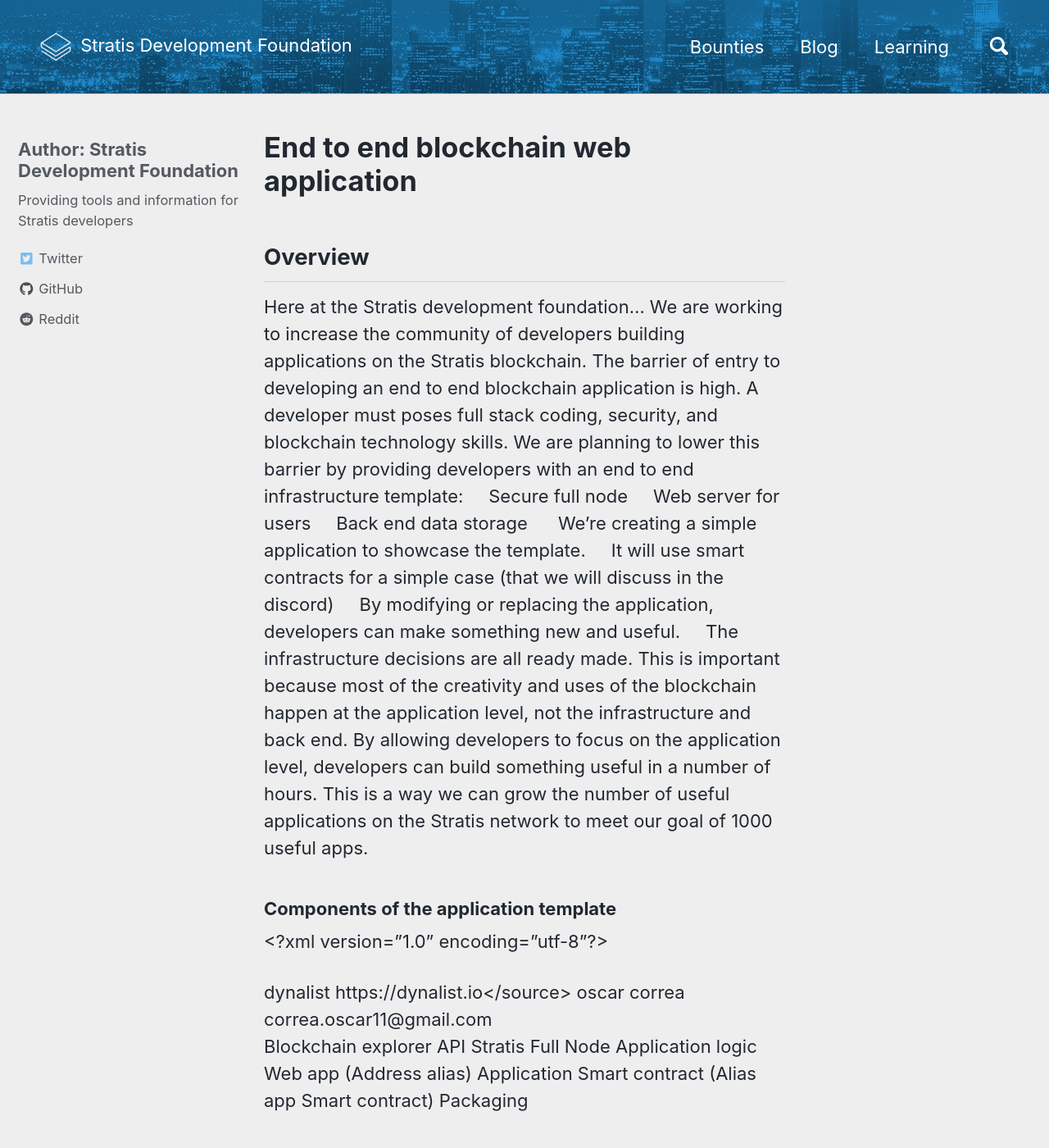
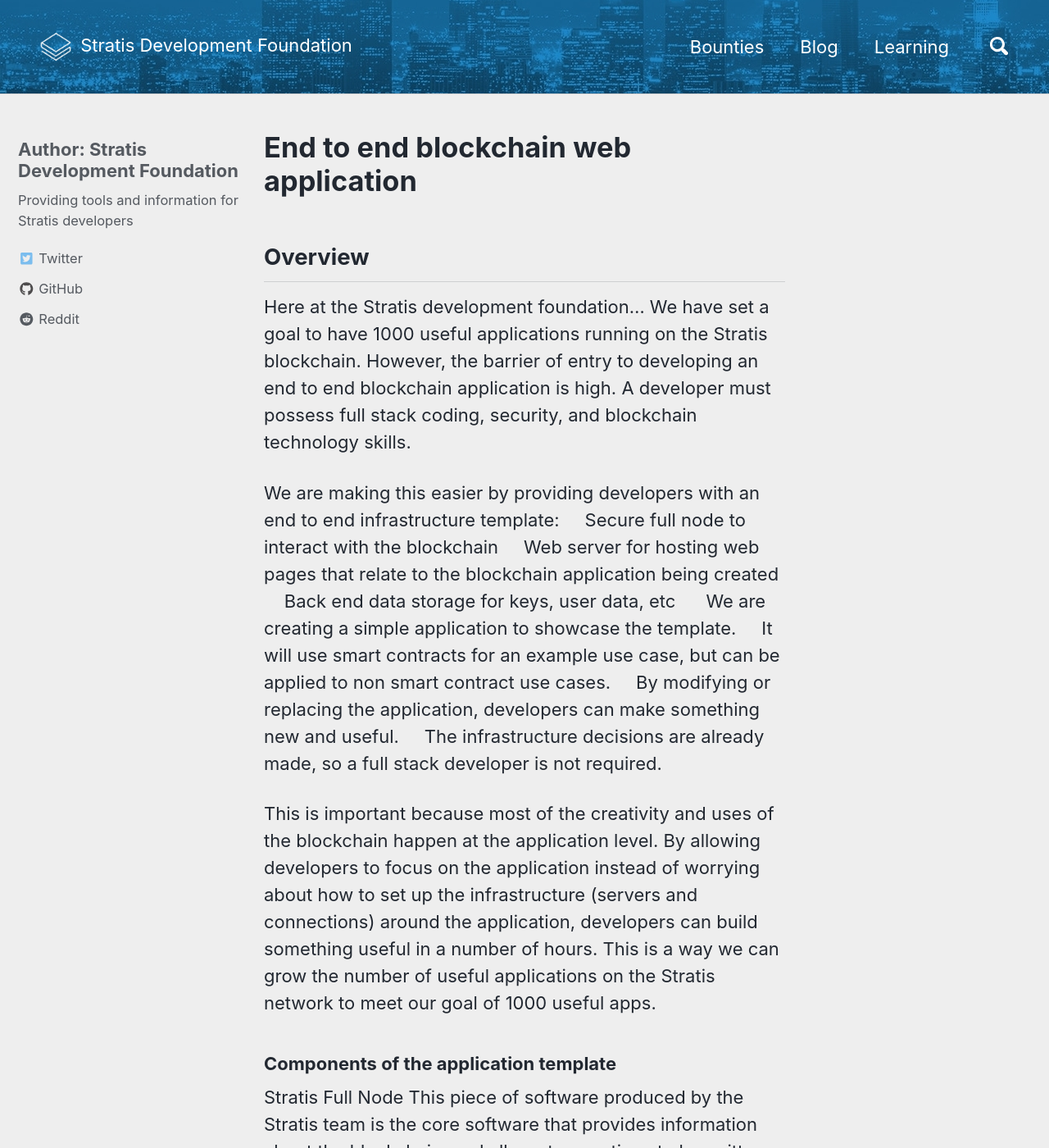
Before and after one commit to StratisDevelopmentFoundation/StratisDevelopmentFoundation.github.io, a Jekyll site: the page built from _pages/projects/End2EndBCappTemplate.md, in a window 1280 px wide and 1400 px high. Shown: the whole window at 82% size. Built offline with Jekyll 4.4.1, drawn with Linux system fonts in a browser that asks for light colours; nearby versions of some CDN libraries; some of the changed text lies outside the part shown.

Commit message:
Update E2EbcAppTemplatePage

```diff
--- a/_pages/projects/End2EndBCappTemplate.md
+++ b/_pages/projects/End2EndBCappTemplate.md
@@ -5,69 +5,70 @@
 short_overview: A simple application to showcase the end to end infrastructure template for a blockchain web application
 ---
 # End to end blockchain web application
+
 ## Overview
+
 Here at the Stratis development foundation…
-We are working to increase the community of developers building applications on the Stratis blockchain.
-The barrier of entry to developing an end to end blockchain application is high.
-A developer must poses full stack coding, security, and blockchain technology skills.
-We are planning to lower this barrier by providing developers with an end to end infrastructure template:
-    Secure full node
-    Web server for users
-    Back end data storage
+We have set a goal to have 1000 useful applications running on the Stratis blockchain. However, the barrier of entry to developing an end to end blockchain application is high. A developer must possess full stack coding, security, and blockchain technology skills.
 
-We're creating a simple application to showcase the template.
-    It will use smart contracts for a simple case (that we will discuss in the discord)
+We are making this easier by providing developers with an end to end infrastructure template:
+    Secure full node to interact with the blockchain
+    Web server for hosting web pages that relate to the blockchain application being created
+    Back end data storage for keys, user data, etc
+
+We are creating a simple application to showcase the template.
+    It will use smart contracts for an example use case, but can be applied to non smart contract use cases.
     By modifying or replacing the application, developers can make something new and useful.
-    The infrastructure decisions are all ready made.
-This is important because most of the creativity and uses of the blockchain happen at the application level, not the infrastructure and back end.
-By allowing developers to focus on the application level, developers can build something useful in a number of hours.
-This is a way we can grow the number of useful applications on the Stratis network to meet our goal of 1000 useful apps.
+    The infrastructure decisions are already made, so a full stack developer is not required.
+
+This is important because most of the creativity and uses of the blockchain happen at the application level. By allowing developers to focus on the application instead of worrying about how to set up the infrastructure (servers and connections) around the application, developers can build something useful in a number of hours.  This is a way we can grow the number of useful applications on the Stratis network to meet our goal of 1000 useful apps.
+
 ### Components of the application template
-<?xml version="1.0" encoding="utf-8"?>
-<opml version="2.0">
-<head>
-<title></title>
-<flavor>dynalist</flavor>
-<source>https://dynalist.io</source>
-<ownerName>oscar correa</ownerName>
-<ownerEmail>correa.oscar11@gmail.com</ownerEmail>
-</head>
-<body>
-<outline text="E2EbcApp specifications High Level">
-<outline text="Specs for end to end blockchain SC app">
-<outline text="Blockchain Explorer API" collapsed="true"/>
-<outline text="Stratis Full Node" collapsed="true"/>
-<outline text="Address Alias Web App" collapsed="true"/>
-<outline text="Alias app Smart Contract" collapsed="true"/>
-<outline text="Packaging" collapsed="true"/>
-</outline>
-</outline>
-</body>
-</opml>
+
+Stratis Full Node
+    This piece of software produced by the Stratis team is the core software that provides information about the blockchain, and allows transactions to be written to the blockchain.
+    While it is already a self contained system that is easy to install, we will provide additional information about how to configure it for security and usability
 Blockchain explorer API
-Stratis Full Node
-Application logic Web app (Address alias)
+    This is a layer that sits on top of the Stratis Full Node and indexes as much information as possible about the blockchain. Then, when required by applications, it can answer complex questions about what is happening on the blockchain
+    This piece of software needs to be developed. We have created specifications for it but are still discussing the exact functionality with the developers who will build it
 Application Smart contract (Alias app Smart contract)
+    The Smart Contract is a piece of code that runs ON the blockchain, and decentralizes a certain useful component of the overall application.
+    In this case, the sample application is an app that allows Addresses on the blockchain to register an Alias, so that other people can send money to them by name instead of by address. While this seems trivial, it leads into a number of other interesting use cases, and provides a good sample application for other developers to modify and build on top of.
+Application logic Web app
+    This component is a web server and attached database that interacts with the other components. It provides an external web view of what the application is doing, and takes some interaction from users of the application.
+    Almost any useful blockchain app will need something similar - a website that presents what is happening on the blockchain in a way that makes sense for that particular app.
+    This is where the majority of creativity from future app creators will happen. Users interact with the blockchain mainly through this site.
 Packaging
+    In order for app creators to make use of this template, they must be able to get it up and running locally on their computer so that they can edit the parts they way to modify.
+    Therefore, we need to provide excellent instructions on how to set up everything, and make the setup process as idiot proof as possible.
+    Alternately, there may be some ways that we can package up the sample app in a way that is very easy to deploy, depending on what it is hosted on. For example, we could create some kind of Azure Cloud Server image. Investigation is needed on the best way to meet our goals.
 
 ## Current Status
-We are currently looking to engage the commmunity in the discord channel: #end2end-blockchain-application-template
-To determine the best path to take.
+
+Discussion about how to implement this is taking place in the [Discord](/discord/) channel: #sample-app-template
+
 We will be discussing topics from each component such as:
 Infrastructure:
-What kind of stack should we use and why?
+    What kind of stack should we use and why?
 Blockchain explorer API
-What features would be usefull in a blockchain explorer.
+    What features would be usefull in a blockchain explorer.
 Stratis Full Node
-Best security practices
-Application logic Web app (Address alias)
-What should the focus of our sample app be?
+    Best security practices
+Application logic Web app
+    What should the focus of our sample app be?
 Application Smart contract (Alias app Smart contract)
-How can we design the smart contract to best suit the application?
+    How can we design the smart contract to best suit the application?
 Packaging
-How can we best package this application to make it easy for developers to change the application logic and make it their own.
-## TimeLine
-###Get-er-DONE!!!
+    How can we best package this application to make it easy for developers to change the application logic and make it their own.
+
+## Timeline
+
+This initiative is announced on August 23
+Discussion about specifications is from August 23-26
+Specifications are finalized by August 27
+Specifications are made as specific as possible and ready for developers to implement by August 29
+Developers begin work August 29
+Estimated time to an MVP template: 2-3 weeks
 
 ## How to contribute to this project
-This project is fairly complicated and is mostly undocumented at the moment. Join us on [Discord](/discord/) to contribute.
+Join us on [Discord](/discord/) to contribute.
```
